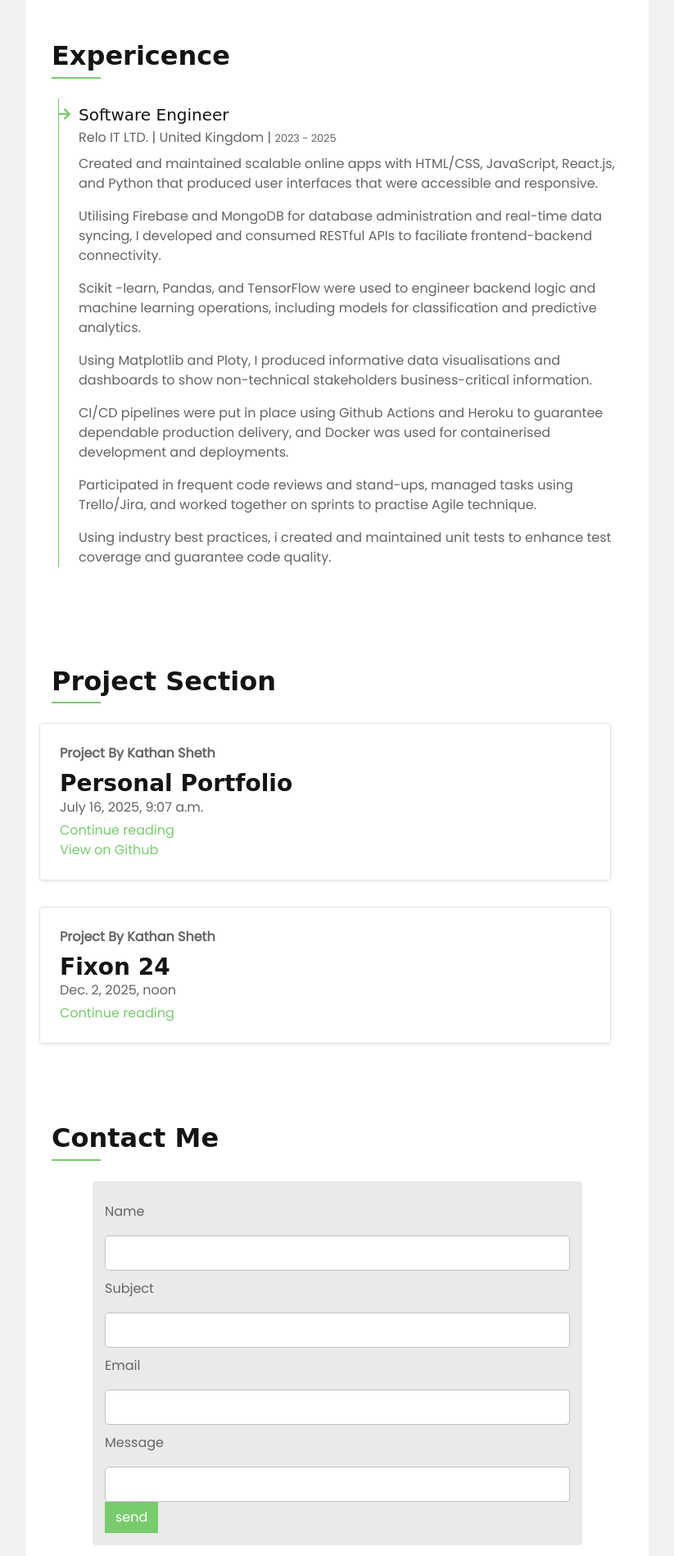
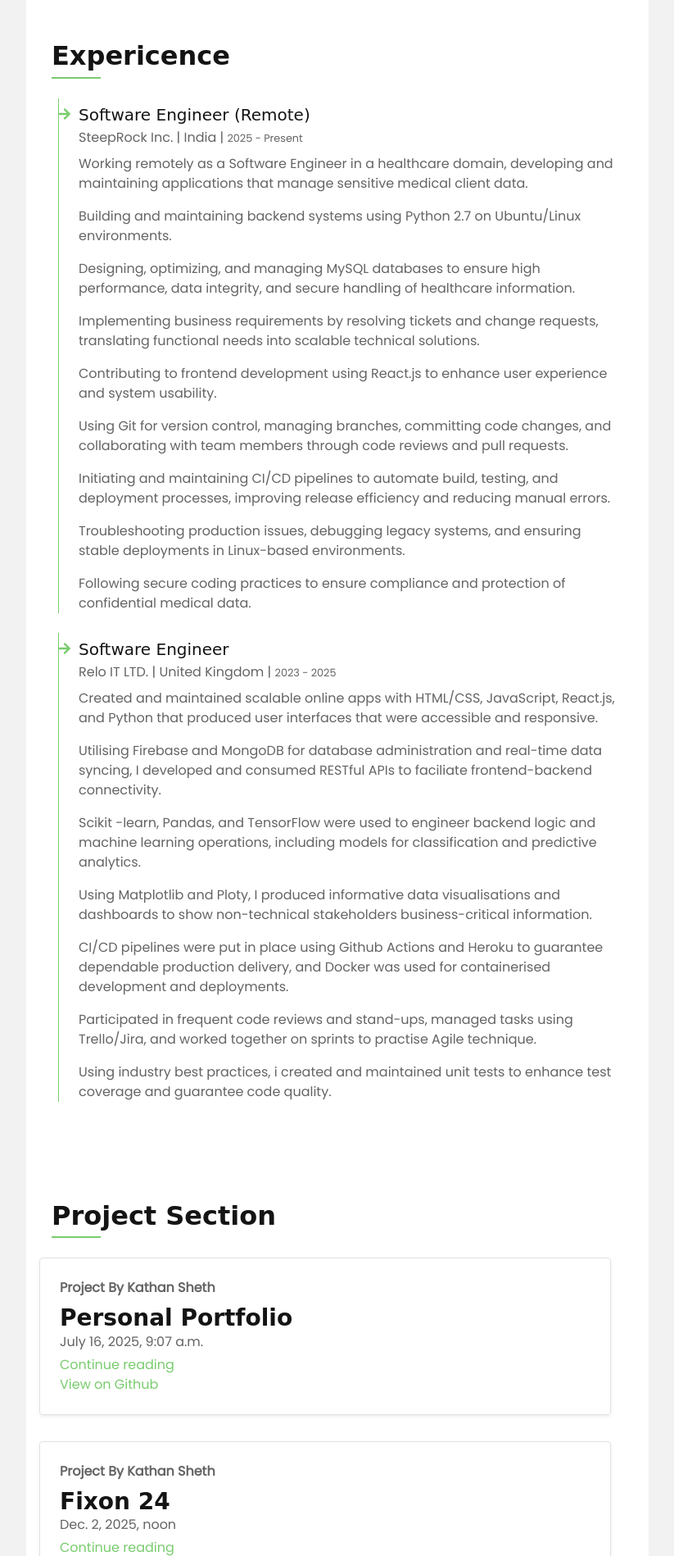
Before and after one commit to Kathan1999/Private_website, a Django app: page / in a window 1280 px wide. Shown: the part 992-2890 px from the top of the page at 82% size, without its empty margins (418-1241 px from the left). Run offline with Django 5.2, Linux system fonts and the light colour scheme; data comes from the database, SQL or seed files in the repository; both versions use the stored data as it was after the commit; some libraries are stand-ins or nearby versions; some web fonts are replaced.

Commit message:
one part has been added

```diff
--- a/Home/templates/home/index.html
+++ b/Home/templates/home/index.html
@@ -240,6 +240,24 @@
                             <div class="border-left border-primary pt-2 pl-4 ml-2">
                                 <div class="position-relative mb-4">
                                     <i class="fa fa-arrow-right text-primary position-absolute" style="top: 3px; left: -24px;"></i>
+                                    <h5 class="mb-1">Software Engineer (Remote)</h5>
+                                    <p class="mb-2">SteepRock Inc. | India | <small>2025 - Present</small></p>
+                                    <p>Working remotely as a Software Engineer in a healthcare domain, developing and maintaining applications that manage sensitive medical client data.</p>
+                                    <p>Building and maintaining backend systems using Python 2.7 on Ubuntu/Linux environments.</p>
+                                    <p>Designing, optimizing, and managing MySQL databases to ensure high performance, data integrity, and secure handling of healthcare information.</p>
+                                    <p>Implementing business requirements by resolving tickets and change requests, translating functional needs into scalable technical solutions.</p>
+                                    <p>Contributing to frontend development using React.js to enhance user experience and system usability.</p>
+                                    <p>Using Git for version control, managing branches, committing code changes, and collaborating with team members through code reviews and pull requests.</p>
+                                    <p>Initiating and maintaining CI/CD pipelines to automate build, testing, and deployment processes, improving release efficiency and reducing manual errors.</p>
+                                    <p>Troubleshooting production issues, debugging legacy systems, and ensuring stable deployments in Linux-based environments.</p>
+                                    <p>Following secure coding practices to ensure compliance and protection of confidential medical data.</p>
+                                </div>
+                            </div>
+                        </div>
+                        <div class="col-12">
+                            <div class="border-left border-primary pt-2 pl-4 ml-2">
+                                <div class="position-relative mb-4">
+                                    <i class="fa fa-arrow-right text-primary position-absolute" style="top: 3px; left: -24px;"></i>
                                     <h5 class="mb-1">Software Engineer</h5>
                                     <p class="mb-2">Relo IT LTD. | United Kingdom | <small>2023 - 2025</small></p>
                                     <p>Created and maintained scalable online apps with HTML/CSS, JavaScript, React.js, and Python that produced user interfaces that were accessible and responsive.</p>
```
Also changed, not shown: db.sqlite3, 1 other file.
